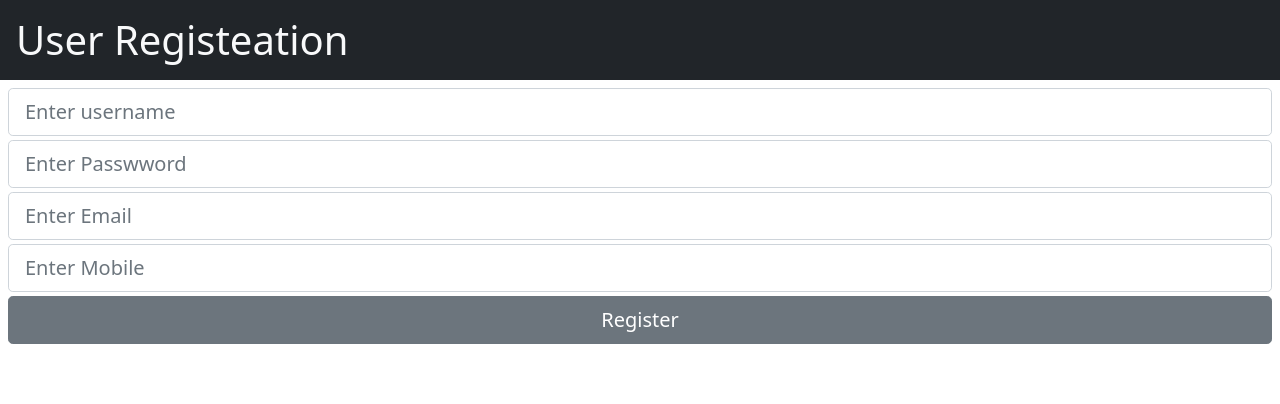
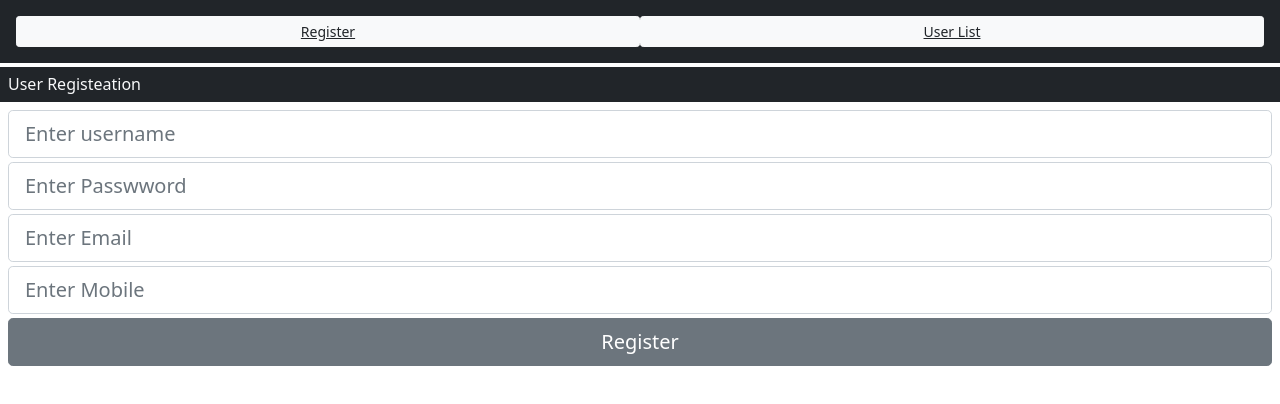
Before and after one commit to july-2021/day7-react-app, a React (Create React App) app: page / in a window 1280 px wide. Shown: the top 404 px of the page. Built offline with nearby package versions, Linux system fonts and the light colour scheme.

Commit message:
app.navitation.

```diff
--- a/src/App.js
+++ b/src/App.js
@@ -2,11 +2,26 @@ import logo from "./logo.svg";
 import "./App.css";
 import { useEffect, useState } from "react";
 import axios from "axios";
-import { BrowserRouter, Route, Link } from "react-router-dom";
+import { BrowserRouter, Route, Link, useHistory } from "react-router-dom";
 
 export default function App() {
   return (
     <BrowserRouter>
+      <div className="bg-dark mb-1 p-3">
+        <Link
+          to="/register"
+          className="btn btn-sm btn-link text-dark btn-light w-50 "
+        >
+          Register
+        </Link>
+        <Link
+          to="/list"
+          className="btn btn-sm text-dark btn-link btn-light w-50"
+        >
+          User List
+        </Link>
+      </div>
+
       <Route exact path="/register" component={MyRegisterComponent} />
       <Route exact path="/list" component={MyUserListComponent} />
       <Route exact path="/" component={MyRegisterComponent} />
@@ -15,6 +30,7 @@ export default function App() {
 }
 
 function MyRegisterComponent() {
+  const history = useHistory();
   let [userList, setUserList] = useState([]);
 
   const [username, setUsername] = useState("");
@@ -41,8 +57,9 @@ function MyRegisterComponent() {
 
     // MAKE THE API CALL
     let url = "http://localhost:4000/user-create";
-    // await axios.post(url, newuser);
     await axios.post(url, { ...newuser, id: null });
+
+    history.push("/list");
 
     // After Success
     setUsername("");
@@ -53,7 +70,7 @@ function MyRegisterComponent() {
 
   return (
     <div>
-      <h1 className="bg-dark text-light p-3 ">User Registeation </h1>
+      <h6 className="bg-dark text-light p-2 ">User Registeation </h6>
 
       {/** FORM COMPONENT */}
       <form className="m-2">
@@ -126,7 +143,7 @@ function MyUserListComponent() {
 
   return (
     <div>
-      <h1 className="bg-dark text-light p-3 ">User List </h1>
+      <h6 className="bg-dark text-light p-2 ">User List </h6>
 
       {/** List BOX HERE */}
       <table className="table table-dark table-striped m-2">
```
